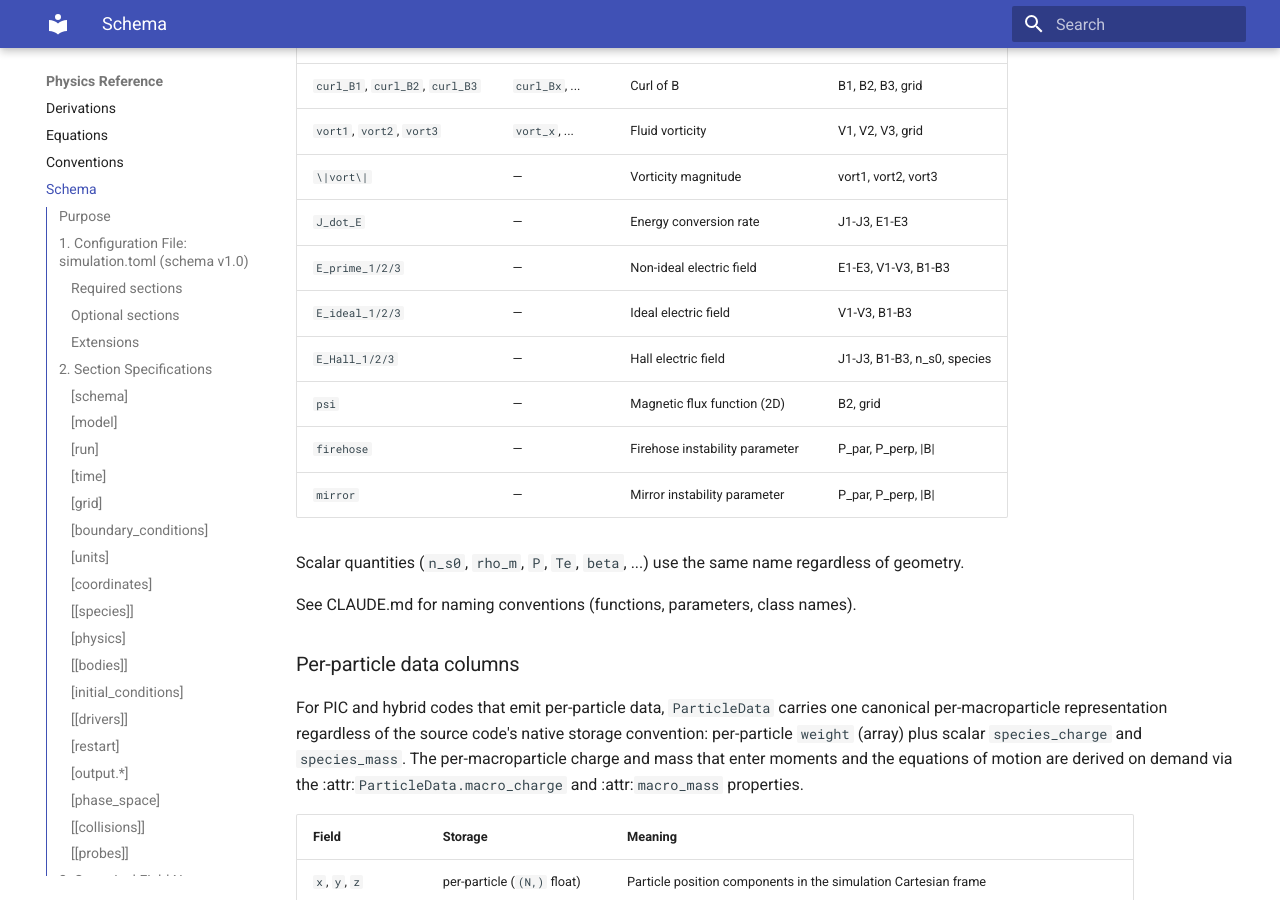
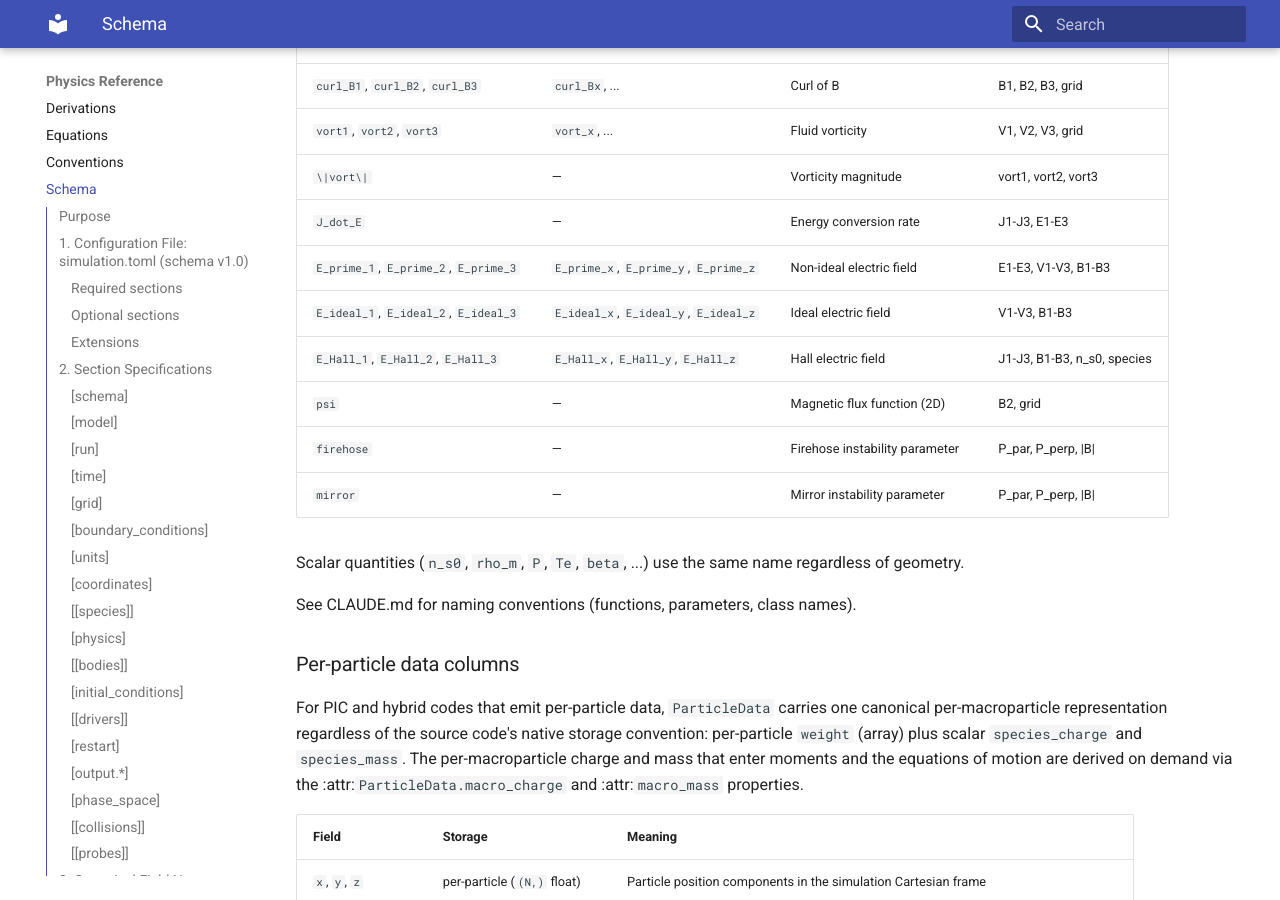
Before and after one commit to rusaitis/pypic, an MkDocs documentation site: the page built from docs/schema.md, in a window 1280 px wide and 900 px high, scrolled down 21526 px. Built offline with MkDocs 1.6.1 and Material for MkDocs 9.7.7, drawn with Linux system fonts in a browser that asks for light colours.

Commit message:
docs: fix §3 alias columns — |Ve|, E_prime_x, E_ideal_x, E_Hall_x
Per-species |V| row was missing the |Ve| alias (only listed |Vi|).
The E_prime / E_ideal / E_Hall rows showed "—" for the Cartesian alias
column even though _aliases.py registers underscore-separated forms
(E_prime_x/y/z, E_ideal_x/y/z, E_Hall_x/y/z) that have always worked.

Assisted-by: Claude Opus 4.7 (1M context)

```diff
--- a/docs/schema.md
+++ b/docs/schema.md
@@ -1034,9 +1034,9 @@ for the full list of `e`/`i` shorthand names.
 | `vort1`, `vort2`, `vort3` | `vort_x`, ... | Fluid vorticity | V1, V2, V3, grid |
 | `\|vort\|` | — | Vorticity magnitude | vort1, vort2, vort3 |
 | `J_dot_E` | — | Energy conversion rate | J1-J3, E1-E3 |
-| `E_prime_1/2/3` | — | Non-ideal electric field | E1-E3, V1-V3, B1-B3 |
-| `E_ideal_1/2/3` | — | Ideal electric field | V1-V3, B1-B3 |
-| `E_Hall_1/2/3` | — | Hall electric field | J1-J3, B1-B3, n\_s0, species |
+| `E_prime_1`, `E_prime_2`, `E_prime_3` | `E_prime_x`, `E_prime_y`, `E_prime_z` | Non-ideal electric field | E1-E3, V1-V3, B1-B3 |
+| `E_ideal_1`, `E_ideal_2`, `E_ideal_3` | `E_ideal_x`, `E_ideal_y`, `E_ideal_z` | Ideal electric field | V1-V3, B1-B3 |
+| `E_Hall_1`, `E_Hall_2`, `E_Hall_3` | `E_Hall_x`, `E_Hall_y`, `E_Hall_z` | Hall electric field | J1-J3, B1-B3, n\_s0, species |
 | `psi` | — | Magnetic flux function (2D) | B2, grid |
 | `firehose` | — | Firehose instability parameter | P\_par, P\_perp, \|B\| |
 | `mirror` | — | Mirror instability parameter | P\_par, P\_perp, \|B\| |
```
Also changed, not shown: other parts of docs/schema.md (+1 -1 lines).
